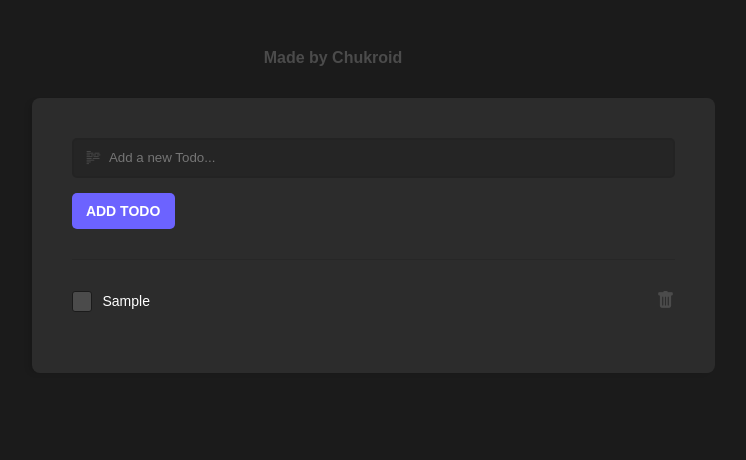
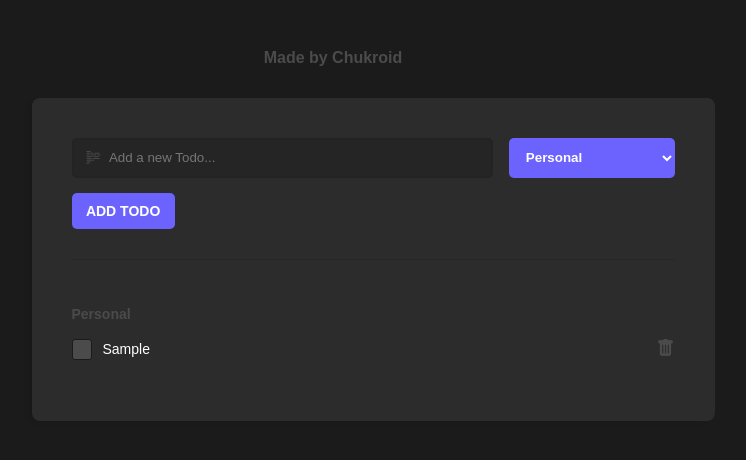
Before and after one commit to Chukroid/react-js-todo-list, a React (Vite) app: page / in a window 1280 px wide. Both pictures are taken after typing "Sample" into the empty fields and a click on the button "ADD TODO". Shown: the top 460 px of the page, without its empty margins (307-1053 px from the left). Built offline with nearby package versions, Linux system fonts and the light colour scheme.

Commit message:
added a tag feature for each todo, also added css styling to this tag feature

```diff
--- a/index.css
+++ b/index.css
@@ -59,6 +59,24 @@ body {
     padding-top: 0;
     position: static;
 }
+.form-wrapper > .top-part {
+    display: flex;
+    flex-flow: row;
+    justify-content: space-between;
+    gap: 1rem;
+    margin-bottom: 15px;
+}
+.top-part > select {
+    width: 40%;
+    padding: 7px 13px;
+    background-color: var(--purple);
+    border: none;
+    border-radius: 5px;
+    color: #ffffff;
+    font-weight: 600;
+    font-family: inherit;
+    outline: none;
+}
 .todo-form-description {
     display: flex;
     align-items: center;
@@ -69,7 +87,7 @@ body {
     line-height: 20px;
     color: var(--textcolor);
     padding: 7px 13px;
-    margin-bottom: 15px;
+    width: 100%;
 }
 .todo-form-description > input {
     transition: all .1s;
@@ -123,7 +141,10 @@ body {
     margin: 0;
     padding: 0;
 }
-.todo-item {
+.todo-list > p {
+    color: var(--lightgray);
+}
+.todo-item > .item-info {
     flex-flow: row;
     margin-bottom: 20px;
     display: flex;
@@ -133,7 +154,7 @@ body {
     font-weight: 100;
     padding: 1px 0;
 }
-.todo-item > label {
+.todo-item > .item-info > label {
     width: 100%;
 }
 .todo-completed {
--- a/src/App.jsx
+++ b/src/App.jsx
@@ -8,6 +8,12 @@ export default function App(){
     if (storagevalue == null) return []
     return JSON.parse(storagevalue)
   }) //gets the todolist which is the input text and the setnewitem function to be called to set it
+  const tagList = [
+    {value:"personal",Text:"Personal"},
+    {value:"work",Text:"Work"},
+    {value:"school",Text:"School"},
+    {value:"hobby",Text:"Hobby"},
+  ]
 
 
   useEffect(() => { // anytime the todolist updates, it should automatically update the local storage
@@ -15,11 +21,11 @@ export default function App(){
   },[todolist])// the second argument is an array of all the objects we want the useeffect to detect changes on
 
 
-  function addTodo(titleval){
+  function addTodo(titleval, tagval){
     setTodo(currentTodos => {
       return [
         ...currentTodos, //create a copy of todo
-        {id: crypto.randomUUID(), title: titleval, completed: false}
+        {id: crypto.randomUUID(), title: titleval, completed: false, tag: tagval}
       ]
     })
   }
@@ -49,9 +55,9 @@ export default function App(){
     <>
     <h1 className="creator">Made by Chukroid</h1>
     <div className="main-wrapper">
-      <TodoTextBox onSubmit={addTodo}/> {/* sends the addTodo function to the components, this are known as prompts */}
+      <TodoTextBox onSubmit={addTodo} allTags={tagList}/> {/* sends the addTodo function to the components, this are known as prompts */}
       <div className="line"></div>
-      <TodoList todos={todolist} toggletodo={toggletodo} deletetodo={deletetodo}/>
+      <TodoList todos={todolist} allTags={tagList} toggletodo={toggletodo} deletetodo={deletetodo}/>
     </div>
     </>
   )
--- a/src/components/TodoItem.jsx
+++ b/src/components/TodoItem.jsx
@@ -2,11 +2,14 @@ export default function TodoItem({ todoitem, otherfuncs }){
     return (
         <>
         <li key={todoitem.id} className="todo-item"> {/* every iteration must have a key */}
-            <input className="todo-completed" type="checkbox" checked={todoitem.completed || false} onChange={e => otherfuncs.toggletodo(todoitem.id,e.target.checked)}/>
-            <label className={todoitem.completed && "striked" || ""}>{todoitem.title || "Invalid Title"}</label>
-            <button className="todo-delete"
-                onClick={() => otherfuncs.deletetodo(todoitem.id)}
-            ><i className="bi bi-trash-fill"></i></button>
+            <div className="item-info">
+                <input className="todo-completed" type="checkbox" checked={todoitem.completed || false} onChange={e => otherfuncs.toggletodo(todoitem.id,e.target.checked)}/>
+                <label className={todoitem.completed && "striked" || ""}>{todoitem.title || "Invalid Title"}</label>
+                <button className="todo-delete"
+                    onClick={() => otherfuncs.deletetodo(todoitem.id)}
+                ><i className="bi bi-trash-fill"></i></button>
+            </div>
+            <div className="item-bg"></div>
         </li>
         </>
     )
--- a/src/components/TodoList.jsx
+++ b/src/components/TodoList.jsx
@@ -1,15 +1,13 @@
-import TodoItem from "./TodoItem"
+import TodoListCategory from "./TodoListCategory"
 
-export default function TodoList({ todos, ...rest }){
+export default function TodoList({ todos, allTags, ...rest }){
     return (
         <>
-        <ul className="todo-list">
-            {todos.map(todo => { // function used to iterate in the todos, since todos is an array
-                return (
-                    <TodoItem todoitem={todo} key={todo.id} otherfuncs={rest}/>
-                )
-            })}
-        </ul>
+        {allTags.map(tag => {
+            return (
+                <TodoListCategory tagvalue={tag} key={tag.value} todos={todos} restf={rest} />
+            )
+        })}
         </>
     )
 }
--- /dev/null
+++ b/src/components/TodoListCategory.jsx
@@ -0,0 +1,29 @@
+import TodoItem from "./TodoItem"
+
+export default function TodoListCategory({ tagvalue, todos, restf }){
+    let newtodos;
+
+    if (tagvalue.value === "personal"){
+        newtodos = todos.filter(ftodo => ftodo.tag == null || ftodo.tag === tagvalue.value)
+    }else{
+        newtodos = todos.filter(ftodo => ftodo.tag === tagvalue.value)
+    }
+
+    if (newtodos.length > 0){
+        return (
+
+            <>
+            <ul className="todo-list" key={tagvalue.value}>
+                    <p>{tagvalue.Text}</p>
+                    {
+                        newtodos.map(todo => { // function used to iterate in the todos, since todos is an array
+                            return (
+                                <TodoItem todoitem={todo} key={todo.id} otherfuncs={restf}/>
+                            )
+                        })
+                    }
+                </ul>
+            </>
+        )
+    }
+}
--- a/src/components/TodoTextbox.jsx
+++ b/src/components/TodoTextbox.jsx
@@ -1,13 +1,14 @@
 import { useState } from "react"
 
-export default function TodoTextBox({ onSubmit }){
+export default function TodoTextBox({ onSubmit, allTags }){
     const [newitem,setNewItem] = useState("") //gets the newitem which is the input text and the setnewitem function to be called to set the value of newitem to the new one
+    const [newtag,setNewTag] = useState("personal")
 
     function handlesubmit(e){ // replaces the default form submitting action
         e.preventDefault()
         if (newitem === "") return
 
-        onSubmit(newitem)
+        onSubmit(newitem,newtag)
 
         setNewItem("")
     }
@@ -16,9 +17,18 @@ export default function TodoTextBox({ onSubmit }){
         <>
         <form onSubmit={handlesubmit} className="form-wrapper">
             {/*setting the value of the textbox to newitem and setting its change event to the setnewitem function */}
-            <div className="todo-form-description">
-                <i className="bi bi-body-text"></i>
-                <input placeholder="Add a new Todo..." type="text" id="item" value={newitem} onChange={e => setNewItem(e.target.value)}/>
+            <div className="top-part">
+                <div className="todo-form-description">
+                    <i className="bi bi-body-text"></i>
+                    <input placeholder="Add a new Todo..." type="text" id="item" value={newitem} onChange={e => setNewItem(e.target.value)}/>
+                </div>
+                <select name="tags" id="tag-select" defaultValue={newtag} onChange={e => setNewTag(e.target.value)} required>
+                    {allTags.map(tag => {
+                        return (
+                            <option value={tag.value} key={tag.value}>{tag.Text}</option>
+                        )
+                    })}
+                </select>
             </div>
             <button>ADD TODO</button>
         </form>
```
